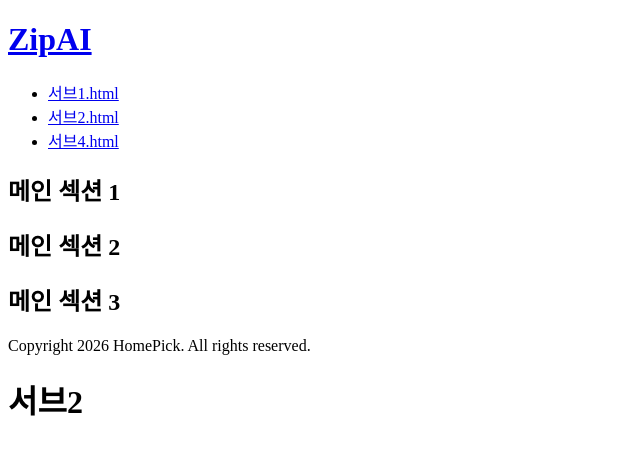
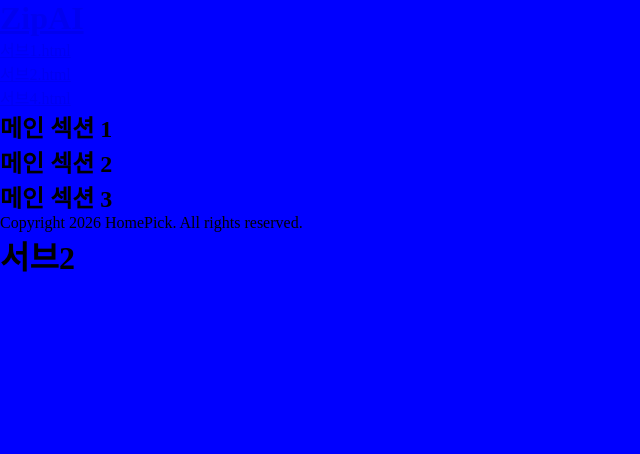
Before and after one commit to tylyoon/zipai, a plain HTML site: page templates/sub/sub2.html in a window 1280 px wide. Shown: the whole page, without its empty margins (0-640 px from the left). Drawn offline with Linux system fonts and the light colour scheme; the site is published under a folder, as on GitHub Pages, so addresses that start at the root find nothing.

Commit message:
경로수정

```diff
--- a/sub/sub2.html
+++ b/templates/sub/sub2.html
@@ -5,15 +5,15 @@
     <meta name="viewport" content="width=device-width, initial-scale=1.0">
 
     <title>zipai</title>
-    <link rel="stylesheet" href="/style.css">
+    <link rel="stylesheet" href="./../../static/style.css">
 </head>
 <body>
      <header>
-        <h1><a href="/index.html">ZipAI</a></h1>
+        <h1><a href="./../../index.html">ZipAI</a></h1>
         <ul>
-            <li><a href="/sub/sub1.html">서브1.html</a></li>
-            <li><a href="/sub/sub2.html">서브2.html</a></li>
-            <li><a href="/sub/sub4.html">서브4.html</a></li>
+            <li><a href="./../../templates/sub/sub1.html">서브1.html</a></li>
+            <li><a href="./../../templates/sub/sub2.html">서브2.html</a></li>
+            <li><a href="./../../templates/sub/sub4.html">서브4.html</a></li>
         </ul>
     </header>
     <section>
```
Also changed, not shown: index.html (+5 -5 lines), templates/sub/sub1.html (renamed from sub/sub1.html, +5 -5 lines), templates/sub/sub4.html (renamed from sub/sub4.html, +5 -5 lines), static/style.css (renamed from style.css), templates/sub/sub3.html (renamed from sub3.html), templates/sub/sub33.html (renamed from sub33.html).
